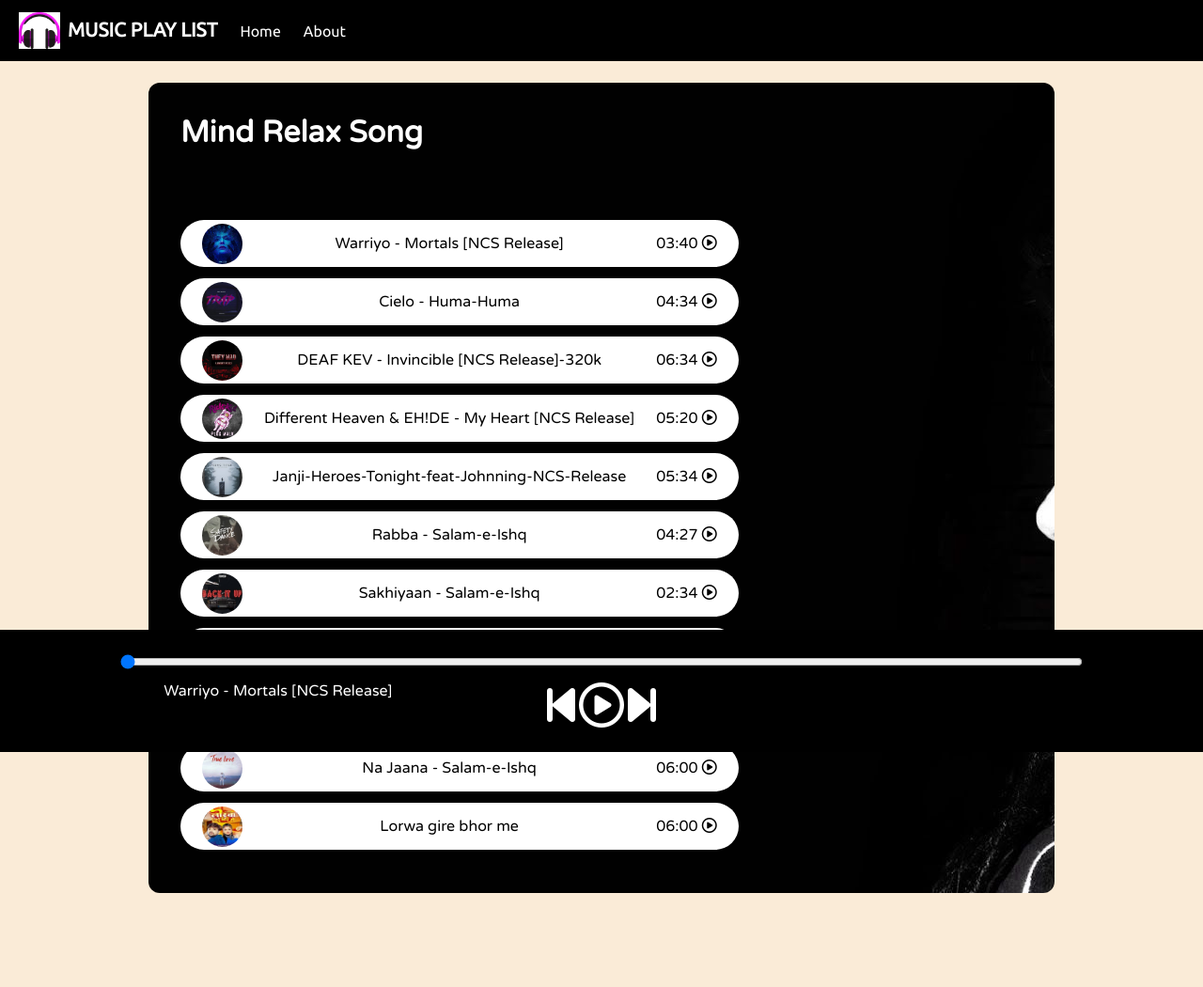
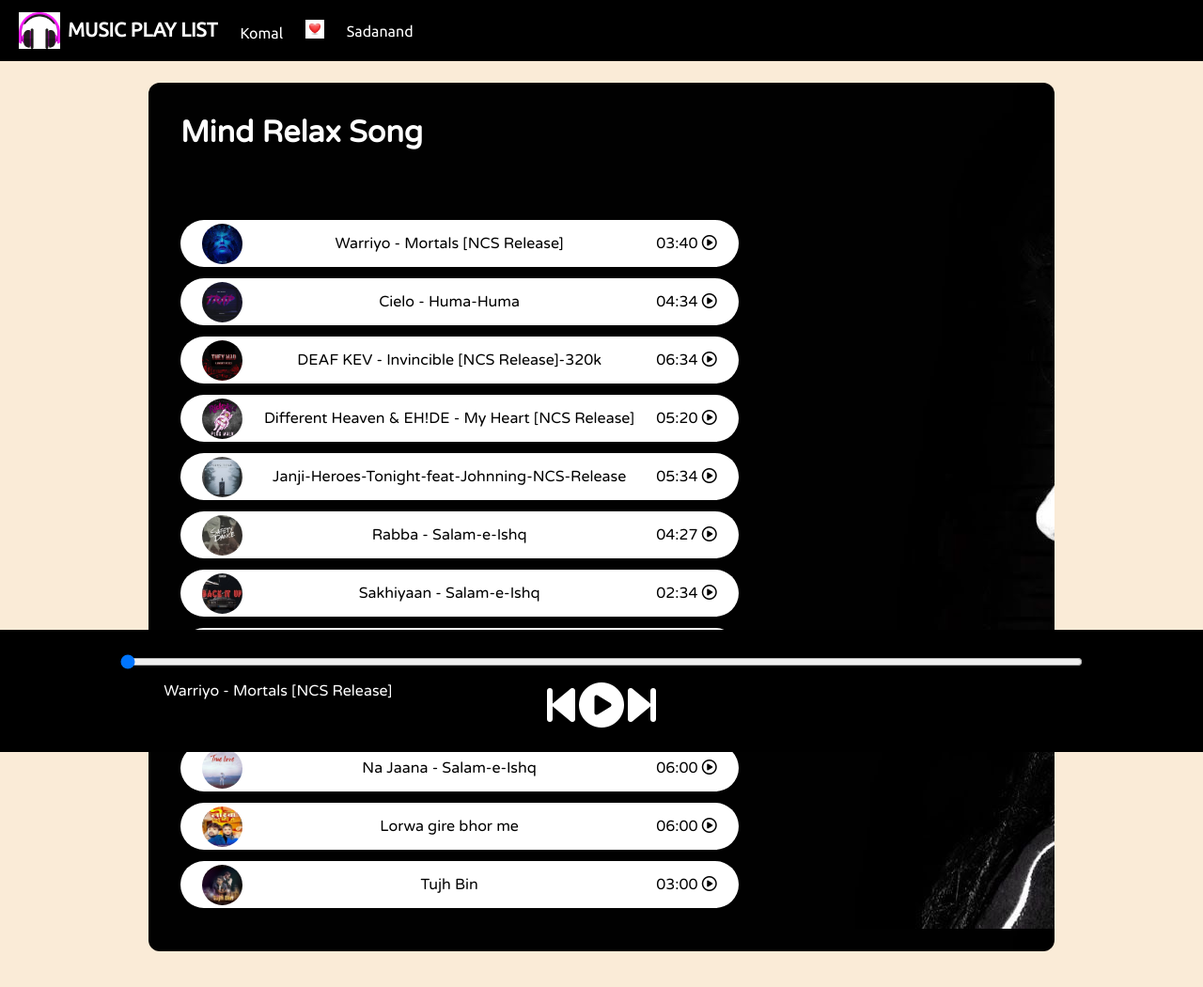
Before and after one commit to sadanadsidhu/Music-Player, a plain HTML site: page index.html in a window 1280 px wide. Shown: the whole page at 94% size. Drawn offline with Linux system fonts and the light colour scheme.

Commit message:
some changes

```diff
--- a/index.html
+++ b/index.html
@@ -4,15 +4,23 @@
         <meta charset="UTF-8">
         <meta http-equiv="X-UA-Compatible" content="IE=edge">
         <meta name="viewport" content="width=device-width, initial-scale=1.0">
-        <title>Spotify - Your favourite music is here</title>
+        <title>My Love Komal</title>
         <link rel="stylesheet" href="style.css">
-        </head>
+        <link rel="stylesheet" href="https://cdnjs.cloudflare.com/ajax/libs/font-awesome/5.15.4/css/all.min.css">
+    </head>
 <body>
     <nav>
         <ul>
-            <li class="brand"><img src="music.png" alt="Spotify"> MUSIC PLAY LIST</li>
-            <li>Home</li>
-            <li>About</li>
+            <li class="brand">
+                <img src="music.png" alt="Spotify"> MUSIC PLAY LIST
+            </li>
+            <li>
+                Komal
+                <img src="covers/love.png" alt="Love" style="width: 20px; height: 20px; margin-left: 20px;">
+            </li>
+            <li>
+                Sadanand
+            </li>
         </ul>
     </nav>
 
@@ -75,6 +83,11 @@
                     <span class="songName">Let me Love You</span>
                     <span class="songlistplay"><span class="timestamp">06:00 <i id="10" class="far songItemPlay fa-play-circle"></i> </span></span>
                 </div>
+                <div class="songItem">
+                    <img alt="1">
+                    <span class="songName">Tujh Bin</span>
+                    <span class="songlistplay"><span class="timestamp">03:00 <i id="12" class="far songItemPlay fa-play-circle"></i> </span></span>
+                </div>
             </div>
         </div>
         <div class="songBanner"></div>
@@ -85,11 +98,12 @@
         <div class="icons">
             <!-- fontawesome icons -->
             <i class="fas fa-3x fa-step-backward" id="previous"></i>
-            <i class="far fa-3x fa-play-circle" id="masterPlay"></i>
+            <i class="fas fa-3x fa-play-circle" id="masterPlay"></i>
             <i class="fas fa-3x fa-step-forward" id="next"></i>
         </div>
         <div class="songInfo">
-            <img src="playing.gif" width="42px" alt="" id="gif"> <span id="masterSongName">Warriyo - Mortals [NCS Release]</span>
+            <img src="playing.gif" width="42px" alt="" id="gif">
+            <span id="masterSongName">Warriyo - Mortals [NCS Release]</span>
         </div>
     </div>
     <script src="script.js"></script>
--- a/script.js
+++ b/script.js
@@ -20,7 +20,8 @@ let songs = [
     {songName: "Bhula Dena - Salam-e-Ishq", filePath: "songs/2.mp3", coverPath: "covers/8.jpg"},
     {songName: "Tumhari Kasam - Salam-e-Ishq", filePath: "songs/2.mp3", coverPath: "covers/9.jpg"},
     {songName: "Na Jaana - Salam-e-Ishq", filePath: "songs/4.mp3", coverPath: "covers/10.jpg"},
-    {songName:"Lorwa gire bhor me", filePath: "songs/11.mp3.mp3",coverPath: "covers/11.jpg"}
+    {songName:"Lorwa gire bhor me", filePath: "songs/11.mp3",coverPath: "covers/11.jpg"},
+    {songName:"Tujh Bin", filePath: "songs/13.mp3",coverPath: "covers/12.jpg"}
 ]
 
 songItems.forEach((element, i)=>{
```
Also changed, not shown: covers/12.jpg (added), covers/love.png (added), 3 other files.
